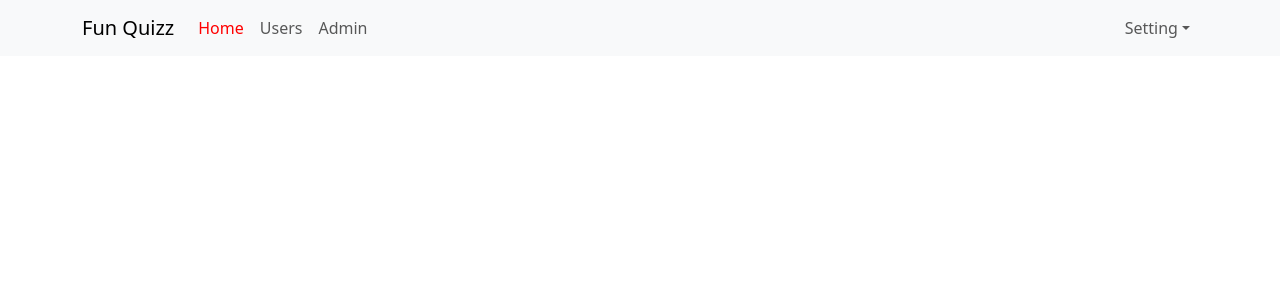
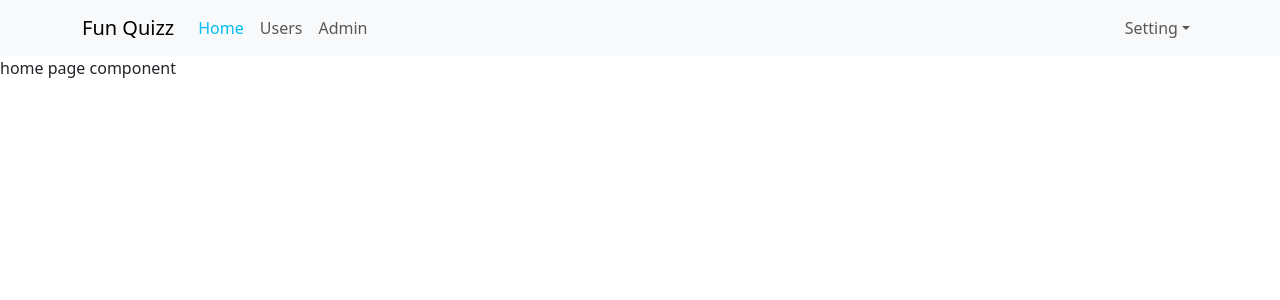
Before and after one commit to AnhDuyDao/test-demo-react, a React (Create React App) app: page / in a window 1280 px wide. Shown: the top 300 px of the page. Built offline with nearby package versions, Linux system fonts and the light colour scheme.

Commit message:
Session 51

```diff
--- a/src/App.scss
+++ b/src/App.scss
@@ -13,7 +13,7 @@
     .navbar-nav {
       .nav-link{
         &.active{
-          color: red;
+          color: #00bff0;
         }
       }
     }
--- a/src/components/Header/Header.js
+++ b/src/components/Header/Header.js
@@ -7,7 +7,8 @@
    return (
       <Navbar expand="lg" className="bg-body-tertiary">
          <Container>
-            <Navbar.Brand href="#home">Fun Quizz</Navbar.Brand>
+            {/* <Navbar.Brand href="#home">Fun Quizz</Navbar.Brand> */}
+            <NavLink to="/" className='navbar-brand '>Fun Quizz</NavLink>
             <Navbar.Toggle aria-controls="basic-navbar-nav" />
             <Navbar.Collapse id="basic-navbar-nav">
                <Nav className="me-auto">
@@ -20,11 +21,11 @@
                </Nav>
                <Nav>
                   <NavDropdown title="Setting" id="basic-nav-dropdown">
-                     <NavDropdown.Item href="#action/3.1">Log in</NavDropdown.Item>
-                     <NavDropdown.Item href="#action/3.2">
+                     <NavDropdown.Item >Log in</NavDropdown.Item>
+                     <NavDropdown.Item >
                         Log out
                      </NavDropdown.Item>
-                     <NavDropdown.Item href="#action/3.3">Profile</NavDropdown.Item>
+                     <NavDropdown.Item >Profile</NavDropdown.Item>
                   </NavDropdown>
                </Nav>
             </Navbar.Collapse>
--- /dev/null
+++ b/src/components/Home/HomePage.js
@@ -0,0 +1,8 @@
+const HomePage = () => {
+   return (
+      <div className="homepage-container">
+         home page component
+      </div>
+   )
+}
+export default HomePage;
--- a/src/index.js
+++ b/src/index.js
@@ -12,6 +12,7 @@
 } from 'react-router-dom';
 import User from './components/User/User';
 import Admin from './components/Admin/Admin';
+import HomePage from './components/Home/HomePage';
 
 
 const root = ReactDOM.createRoot(document.getElementById('root'));
@@ -21,6 +22,7 @@
     <BrowserRouter>
       <Routes>
         <Route path='/' element={<App />}>
+          <Route index element={<HomePage />} />
           <Route path='users' element={<User />} />
           <Route path='admins' element={<Admin />} />
         </Route>
```
